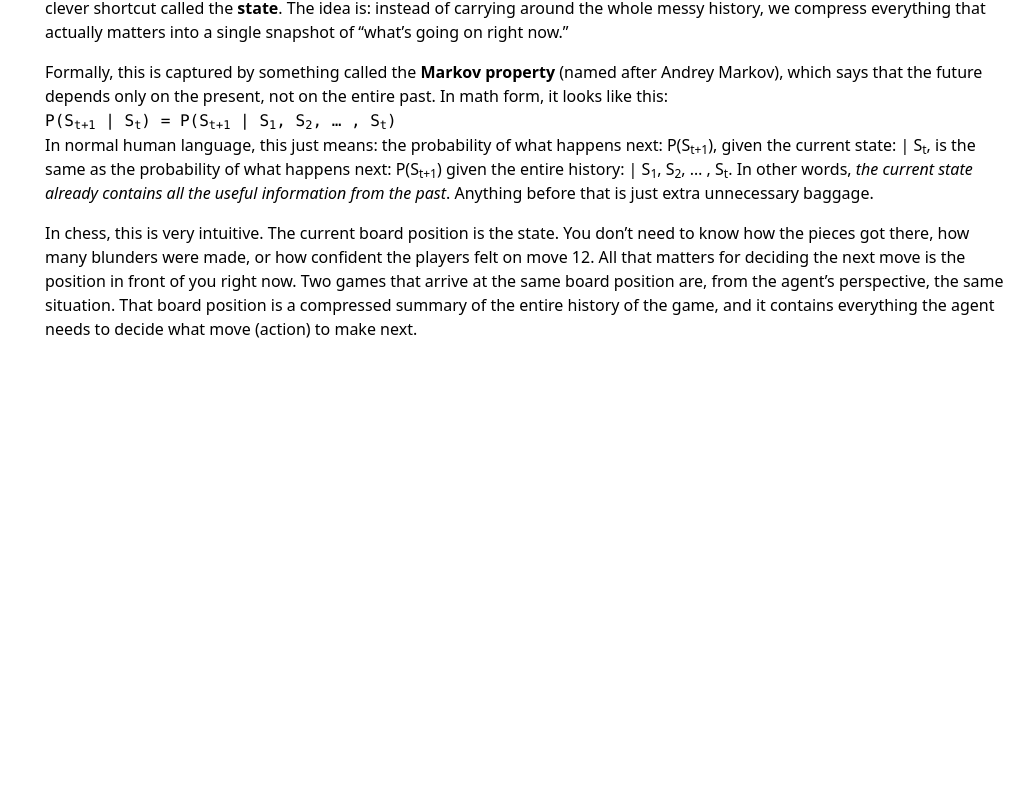
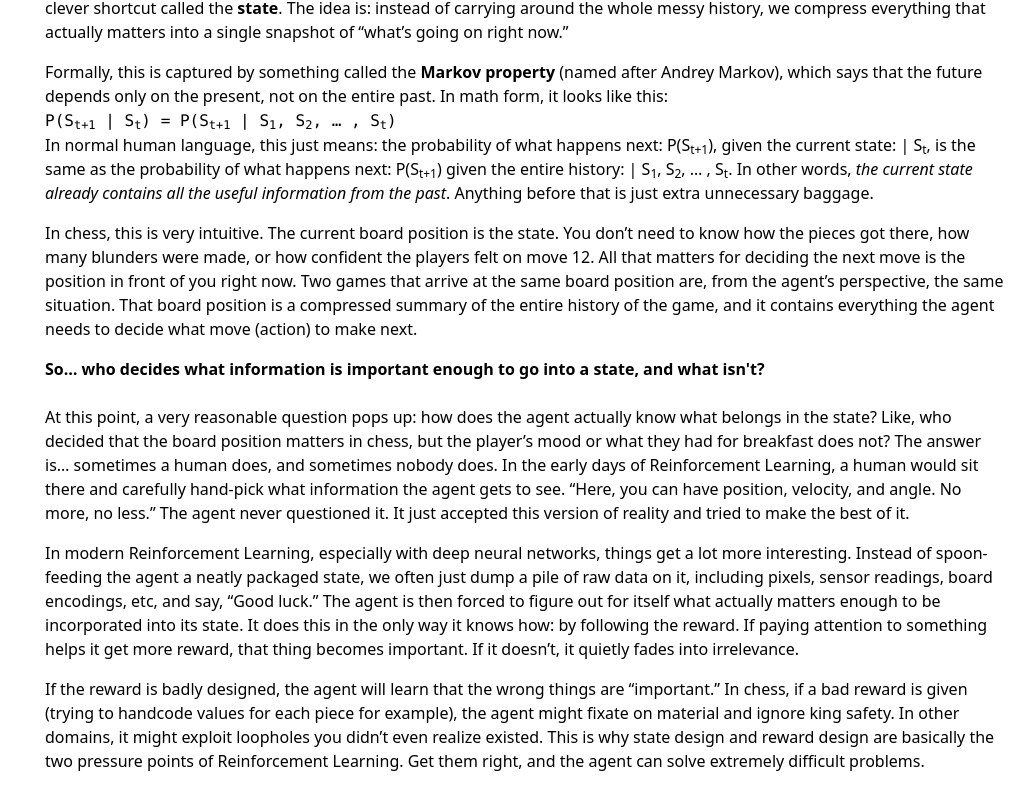
Before and after one commit to WilliamGiammona/learning-ai, a Next.js app: page /reinforcement-learning in a window 1280 px wide. Shown: the part 929-1738 px from the top of the page, without its empty margins (259-1280 px from the left). Before the commit the page ends 1366 px from the top, so only its background shows below. Built offline with nearby package versions, Linux system fonts and the light colour scheme.

Commit message:
continuing introduction

```diff
--- a/app/reinforcement-learning/page.tsx
+++ b/app/reinforcement-learning/page.tsx
@@ -129,6 +129,49 @@ export default function ReinforcementLearningPage() {
               of the game, and it contains everything the agent needs to decide
               what move (action) to make next.
             </p>
+
+            <p className="mb-4">
+              <strong>
+                So… who decides what information is important enough to go into
+                a state, and what isn't?
+              </strong>
+              <br />
+              <br />
+              At this point, a very reasonable question pops up: how does the
+              agent actually know what belongs in the state? Like, who decided
+              that the board position matters in chess, but the player’s mood or
+              what they had for breakfast does not? The answer is… sometimes a
+              human does, and sometimes nobody does. In the early days of
+              Reinforcement Learning, a human would sit there and carefully
+              hand-pick what information the agent gets to see. “Here, you can
+              have position, velocity, and angle. No more, no less.” The agent
+              never questioned it. It just accepted this version of reality and
+              tried to make the best of it.
+            </p>
+
+            <p className="mb-4">
+              In modern Reinforcement Learning, especially with deep neural
+              networks, things get a lot more interesting. Instead of
+              spoon-feeding the agent a neatly packaged state, we often just
+              dump a pile of raw data on it, including pixels, sensor readings,
+              board encodings, etc, and say, “Good luck.” The agent is then
+              forced to figure out for itself what actually matters enough to be
+              incorporated into its state. It does this in the only way it knows
+              how: by following the reward. If paying attention to something
+              helps it get more reward, that thing becomes important. If it
+              doesn’t, it quietly fades into irrelevance.
+            </p>
+
+            <p className="mb-4">
+              If the reward is badly designed, the agent will learn that the
+              wrong things are “important.” In chess, if a bad reward is given
+              (trying to handcode values for each piece for example), the agent
+              might fixate on material and ignore king safety. In other domains,
+              it might exploit loopholes you didn’t even realize existed. This
+              is why state design and reward design are basically the two
+              pressure points of Reinforcement Learning. Get them right, and the
+              agent can solve extremely difficult problems.
+            </p>
           </section>
         </main>
       </div>
```
